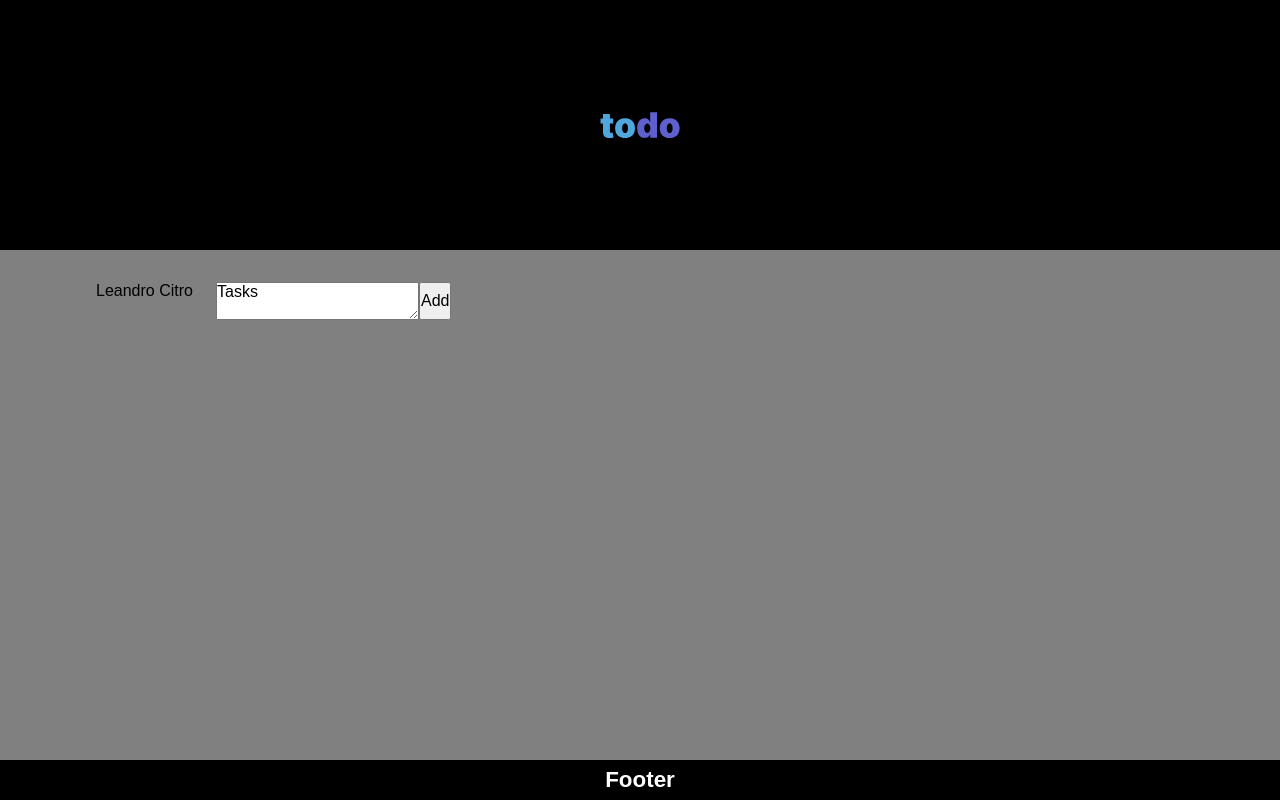
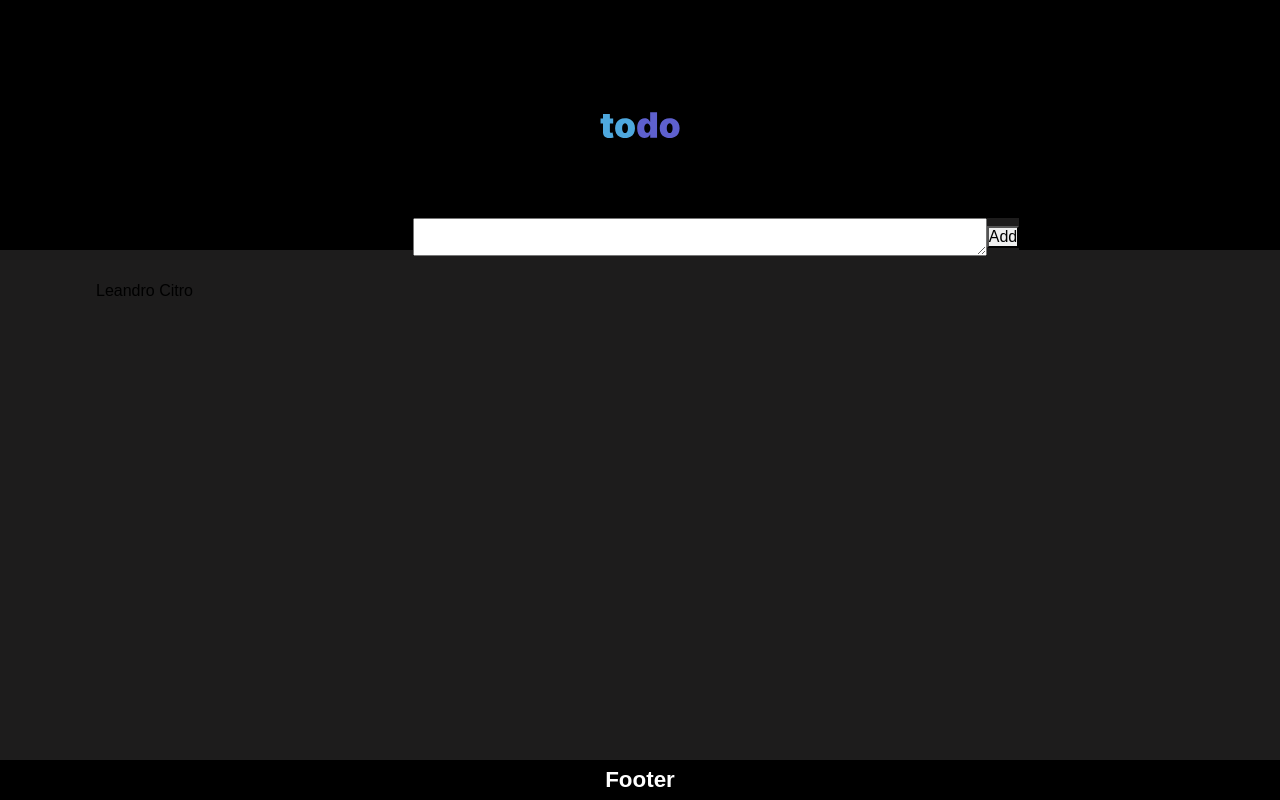
Before and after one commit to leandrocitro/toDoList, a React (Vite) app: page / in a window 1280 px wide. Built offline with nearby package versions, Linux system fonts and the light colour scheme.

Commit message:
estilizando tasks

```diff
--- a/src/components/App.module.css
+++ b/src/components/App.module.css
@@ -5,8 +5,14 @@
 
     display: grid;
     grid-template-columns: 120px 1fr;
-    gap: 2 rem;
+    gap: 2rem;
     align-items: flex-start;
 
-    background-color: gray;
+
 }
+
+.wrapper main {
+    margin: -4rem auto;
+    padding: -2 1rem;
+    align-items: center;
+}
--- a/src/components/Task.tsx
+++ b/src/components/Task.tsx
@@ -4,7 +4,7 @@ import style from './task.module.css'
 export function Task() {
     return (
         <body className={style.body}>
-        <textarea>Tasks</textarea>
+        <textarea id="tasks" cols={60} rows={2}></textarea>
         <button>Add</button>
         </body>
     )
--- a/src/components/task.module.css
+++ b/src/components/task.module.css
@@ -1,3 +1,9 @@
 .body {
     display: flex;
+    align-items: center;
     }
+
+.body button {
+    border-style: outset;
+
+}
--- a/src/global.css
+++ b/src/global.css
@@ -5,9 +5,9 @@
 }
 
 body {
-    background: gray;
-    color: black;
-    -webkit-font-smoothing: antialiased;
+
+     -webkit-font-smoothing: antialiased;
+     background-color: rgb(29, 28, 28);
 }
 
 
```
